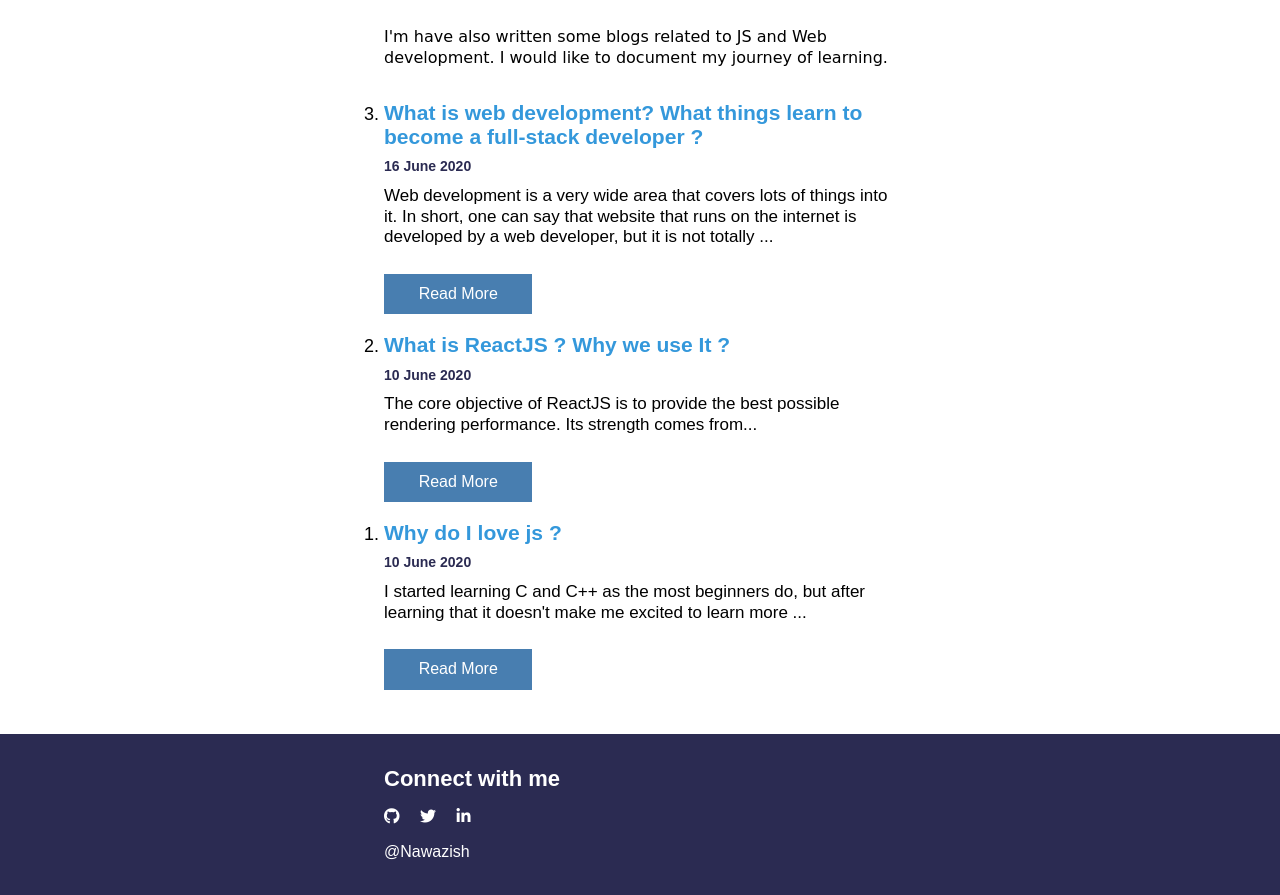
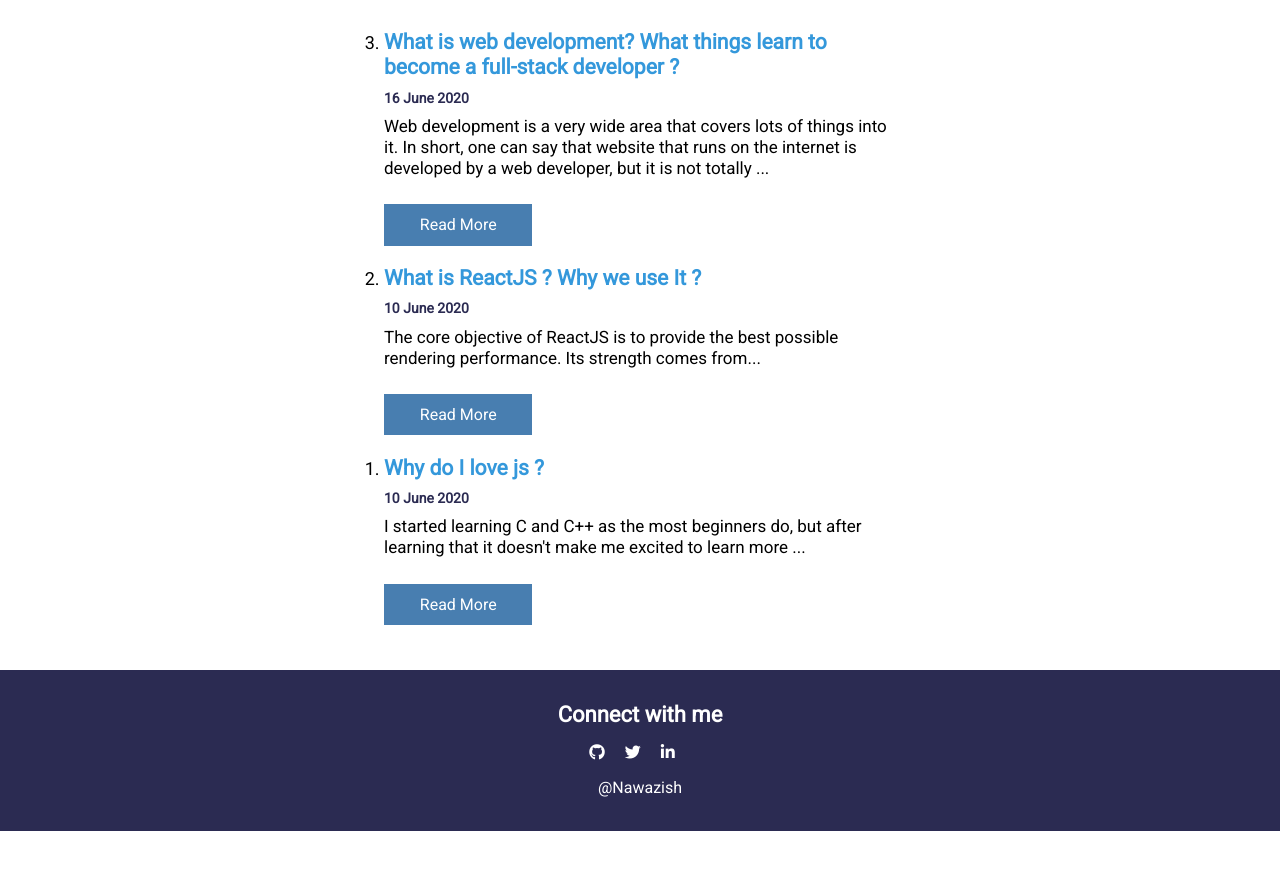
Before and after one commit to nawazish0230/lesson-three, a plain HTML site: page blogs.html in a window 1280 px wide. Shown: the part 438-1333 px from the top of the page. After the commit the page ends 1269 px from the top, so only its background shows below. Drawn offline with Linux system fonts and the light colour scheme.

Commit message:
added styling and font family

```diff
--- a/blogs.html
+++ b/blogs.html
@@ -26,7 +26,6 @@
       </div>
       <div class="project-title-container">
         <h2 class="project-title">My Blogs</h2>
-        <p>I'm have also written some blogs related to JS and Web development. I would like to document my journey of learning.</p>
       </div>
       <ol class="project-ul" reversed>
         <li class="project-li">
@@ -34,7 +33,7 @@
             <h1>What is web development? What things learn to become a full-stack developer ?</h1>
             <small class="project-date">16 June 2020</small>
             <p>Web development is a very wide area that covers lots of things into it. In short, one can say that website that runs on the internet is developed by a web developer, but it is not totally ...</p>
-            <a target="_blank" href="https://medium.com/@md.nawaz0002/what-is-web-development-what-things-learn-to-become-a-full-stack-developer-1a84aee890e8" class="btn-primary">Read More</a>
+            <a target="_blank" rel="noopener noreferrer" href="https://medium.com/@md.nawaz0002/what-is-web-development-what-things-learn-to-become-a-full-stack-developer-1a84aee890e8" class="btn-primary">Read More</a>
           </article>
         </li>
         <li class="project-li">
@@ -42,7 +41,7 @@
             <h1>What is ReactJS ? Why we use It ?</h1>
             <small class="project-date">10 June 2020</small>
             <p>The core objective of ReactJS is to provide the best possible rendering performance. Its strength comes from...</p>
-            <a target="_blank" href="https://medium.com/@md.nawaz0002/what-is-reactjs-why-we-use-it-b3e566b5234c" class="btn-primary">Read More</a>
+            <a target="_blank" rel="noopener noreferrer" href="https://medium.com/@md.nawaz0002/what-is-reactjs-why-we-use-it-b3e566b5234c" class="btn-primary">Read More</a>
           </article>
         </li>
         <li class="project-li">
@@ -50,7 +49,7 @@
             <h1>Why do I love js ?</h1>
             <small class="project-date">10 June 2020</small>
             <p>I started learning C and C++ as the most beginners do, but after learning that it doesn't make me excited to learn more ...</p>
-            <a target="_blank" href="https://medium.com/@md.nawaz0002/why-do-i-love-js-edc9174a07d0" class="btn-primary">Read More</a>
+            <a target="_blank" rel="noopener noreferrer" href="https://medium.com/@md.nawaz0002/why-do-i-love-js-edc9174a07d0" class="btn-primary">Read More</a>
           </article>
         </li>
 
--- a/style.css
+++ b/style.css
@@ -1,8 +1,9 @@
+@import url("https://fonts.googleapis.com/css2?family=Roboto&display=swap");
 * {
   margin: 0;
   padding: 0;
   box-sizing: border-box;
-  font-family: sans-serif;
+  font-family: "Roboto", sans-serif;
 }
 :root {
   --primary-color: #3498db;
@@ -112,9 +113,6 @@ nav {
   color: var(--secondary-color);
   margin-bottom: 8px;
 }
-.custom-para {
-  font-family: cursive;
-}
 /* project */
 .project-container {
   padding: 2rem 0;
@@ -122,7 +120,11 @@ nav {
 .footer {
   background-color: var(--grey-color);
   color: #fff;
-  padding: 2rem 30%;
+  padding: 2rem;
+  display: flex;
+  flex-direction: column;
+  justify-content: center;
+  align-items: center;
 }
 .footer h1 {
   font-size: 22px;
@@ -141,7 +143,7 @@ nav {
 /* projects */
 .project-title-container p {
   font-size: 16px;
-  font-family: cursive;
+  font-weight: 500;
   margin-bottom: 2rem;
 }
 .project-title {
```
Also changed, not shown: index.html (+1 -1 lines), projects.html (+0 -1 lines).
